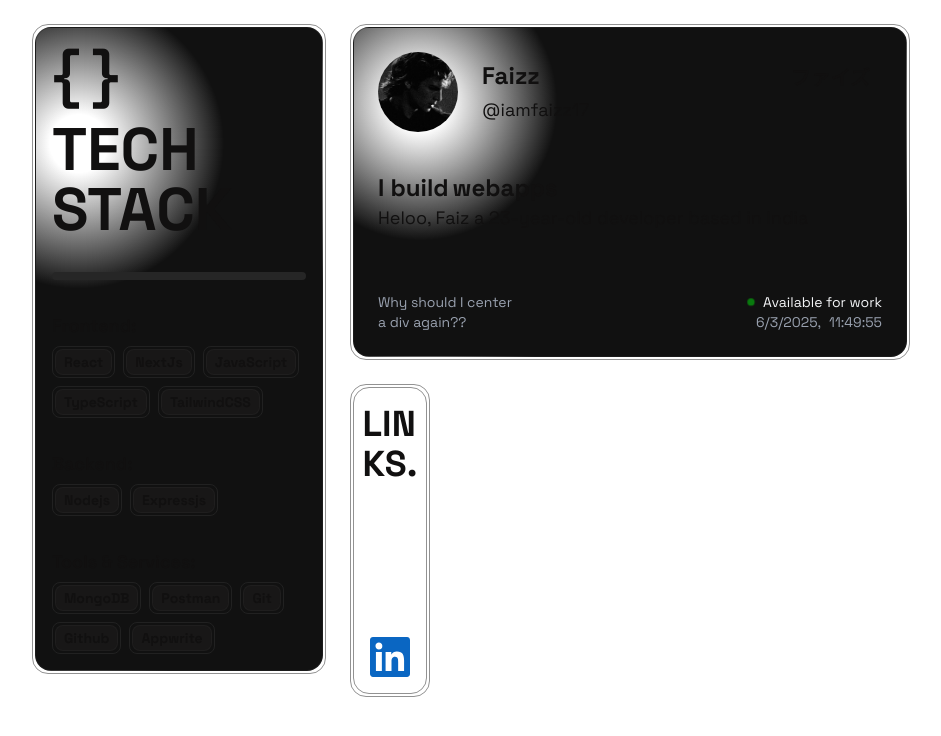
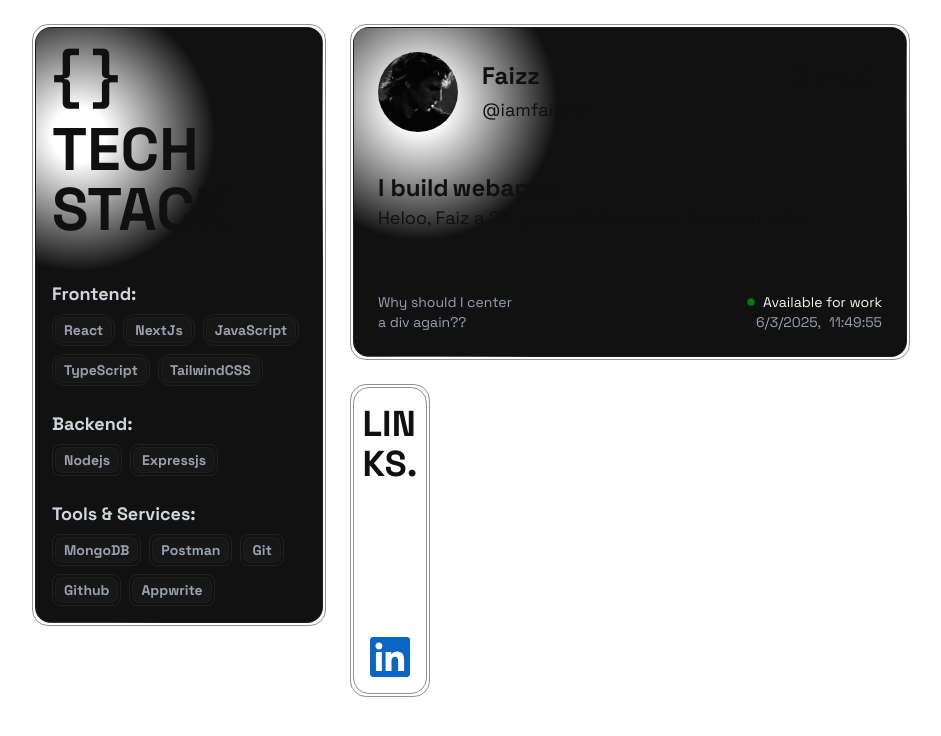
Before and after one commit to faizshaikh17/bento, a Next.js app: page / in a window 1280 px wide. Shown: the top 736 px of the page, without its empty margins (169-1110 px from the left). Built offline with nearby package versions, Linux system fonts and the light colour scheme.

Commit message:
fixes on links

```diff
--- a/app/ui/components/Skills.tsx
+++ b/app/ui/components/Skills.tsx
@@ -1,12 +1,14 @@
-// import Image from "next/image"
+import clsx from 'clsx';
 import { motion, useAnimation } from 'framer-motion'
-// import { useEffect, useState } from "react"
+import { useState } from "react"
 
 export default function Skills() {
     const controls = useAnimation()
     const frontendSkills = ['React', 'NextJs', 'JavaScript', 'TypeScript', 'TailwindCSS',]
     const backendSkills = ['Nodejs', 'Expressjs']
     const toolsServices = ['MongoDB', 'Postman', 'Git', 'Github', 'Appwrite']
+    const [isHovered, setIsHovered] = useState(false);
+
 
     return (
         <motion.div
@@ -22,8 +24,11 @@ export default function Skills() {
             animate={controls}
             className="flex border h-fit border-neutral-800/50 z-0 rounded-2xl flex-col p-0.5 cursor-grab"
             style={{ touchAction: 'none' }}
+
         >
-            <div className="border space-y-8 h-full w-[18rem] sm:p-4 p-2 bg-[radial-gradient(circle_at_15%_18%,_rgba(255,255,255,0.09)_5%,_#111111_25%)] border-neutral-800/50 z-1 rounded-2xl">
+            <div onMouseEnter={() => setIsHovered(true)}
+                onMouseLeave={() => setIsHovered(false)}
+                className="border space-y-4 h-full w-[18rem] sm:p-4 p-2 bg-[radial-gradient(circle_at_15%_18%,_rgba(255,255,255,0.09)_5%,_#111111_25%)] border-neutral-800/50 z-1 rounded-2xl">
                 <div className='flex flex-col text-6xl gap-4 font-bold'>
                     <div className='flex gap-3 hover:gap-6 transition-all duration-300 ease-in-out'>
                         <span>{"{"}</span><span>{"}"}</span>
@@ -34,18 +39,24 @@ export default function Skills() {
                     </div>
                 </div>
 
-                <div className="group relative h-2 w-full bg-neutral-800 rounded-2xl overflow-hidden">
-                    <div className="absolute left-0 top-0 h-full bg-white w-0 opacity-0 group-hover:opacity-100 group-hover:w-full transition-all duration-1000 ease-in-out"></div>
+                <div className="group relative h-2 w-full rounded-2xl overflow-hidden">
+                    <div
+                        className={clsx(
+                            'absolute left-0 top-0 h-full bg-white transition-all duration-1000 ease-in-out',
+                            isHovered ? 'opacity-100 w-full' : 'opacity-0 w-0'
+                        )}
+                    />
                 </div>
 
+                <div className='space-y-6'>
 
                     <div className='space-y-1.5'>
-                    <p className='text-lg font-bold'>Frontend:</p>
-                    <div className='flex flex-wrap gap-2 text-sm font-bold'>
+                        <p className='text-lg text-gray-300 font-bold'>Frontend:</p>
+                        <div className='flex flex-wrap gap-2 text-gray-400 text-sm font-bold'>
                             {frontendSkills.map((item) => (
                                 <span
                                     key={item}
-                                className='flex border border-neutral-800/80 z-0 rounded-lg flex-col p-0.5 cursor-grab hover:border-white/50'
+                                    className='flex border border-neutral-800/80 z-0 rounded-xl flex-col p-0.5 cursor-grab hover:border-white/50'
                                 >
                                     <span className="flex border px-2 bg-[#181717] border-neutral-800/50 z-0 rounded-lg flex-col p-0.5 cursor-grab">
                                         {item}
@@ -56,8 +67,8 @@ export default function Skills() {
                     </div>
 
                     <div className='space-y-1.5'>
-                    <p className='text-lg font-bold'>Backend:</p>
-                    <div className='flex flex-wrap gap-2 text-sm font-bold'>
+                        <p className='text-lg text-gray-300 font-bold'>Backend:</p>
+                        <div className='flex flex-wrap gap-2 text-gray-400 text-sm font-bold'>
                             {backendSkills.map((item) => (
                                 <span
                                     key={item}
@@ -72,8 +83,8 @@ export default function Skills() {
                     </div>
 
                     <div className='space-y-1.5'>
-                    <p className='text-lg font-bold'>Tools & Services:</p>
-                    <div className='flex flex-wrap gap-2 text-sm font-bold'>
+                        <p className='text-lg text-gray-300 font-bold'>Tools & Services:</p>
+                        <div className='flex flex-wrap gap-2 text-gray-400 text-sm font-bold'>
                             {toolsServices.map((item) => (
                                 <span
                                     key={item}
@@ -87,6 +98,8 @@ export default function Skills() {
                         </div>
                     </div>
                 </div>
+
+            </div>
         </motion.div>
     )
 }
--- a/package.json
+++ b/package.json
@@ -10,6 +10,7 @@
   },
   "dependencies": {
     "@vercel/analytics": "^1.5.0",
+    "clsx": "^2.1.1",
     "framer-motion": "^12.15.0",
     "next": "15.3.3",
     "react": "^19.0.0",
```
Also changed, not shown: 1 other file (tests, documents, lock files or other folders). Lines whose indentation alone changed are shown as unchanged.
